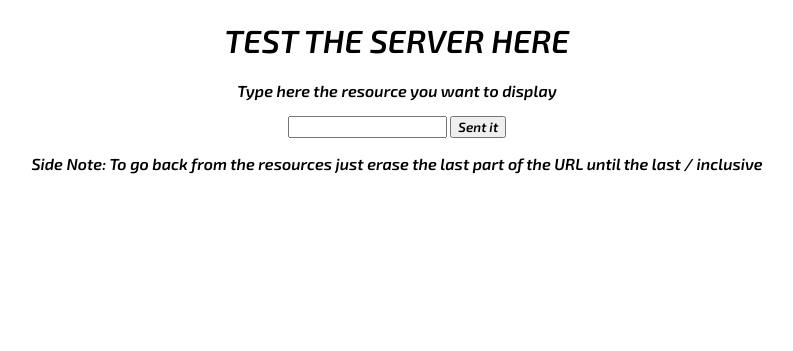
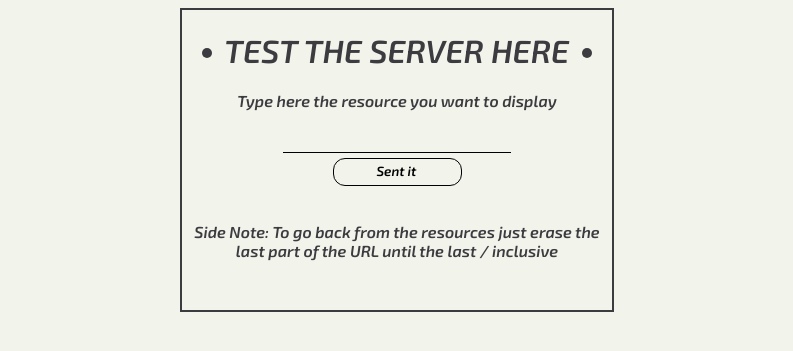
Before and after one commit to AngieMeG/AREP-T03, a web app: page / in a window 1280 px wide. Shown: the top 351 px of the page, without its empty margins (243-1036 px from the left). Run offline with its HTML, style and script files only (its server is not run), Linux system fonts and the light colour scheme; data that the repository does not hold is empty; some libraries are stand-ins or nearby versions.

Commit message:
Fix design form

```diff
--- a/src/main/resources/static/index.html
+++ b/src/main/resources/static/index.html
@@ -12,8 +12,11 @@
         <title>HTTP Server</title>
     </head>
     <body>
-        <h1> TEST THE SERVER HERE</h1>
+        <div class="container">
+            <div class="card">
+                <h1> <span class="dot"></span> TEST THE SERVER HERE <span class="dot"></span></h1>
                 <p>Type here the resource you want to display</p>
+                <div class="info-wrapper">
                     <input list="options" class="inputField">
                     <datalist id="options">
                         <option value="index.html"></option>
@@ -25,7 +28,10 @@
                         <option value="Eevee.png"></option>
                     </datalist>
                     <button id="submit">Sent it</button>
+                </div>
                 <p><strong>Side Note: </strong> To go back from the resources just erase the last part of the URL until the last / inclusive</p>
+            </div>
+        </div>
         <script src="https://ajax.googleapis.com/ajax/libs/jquery/2.1.1/jquery.min.js"></script>
         <script src="script.js"></script>
     </body>
--- a/src/main/resources/static/styles.css
+++ b/src/main/resources/static/styles.css
@@ -1,8 +1,7 @@
 :root{
-    --background--color: rgb(198, 209, 226);
-    --base--color: rgb(250, 211, 161);
-    --foreground--color: rgb(252,237, 218);
-    --shadow--color: rgb(223, 188, 147);
+    --background--color: rgb(242, 243, 235);
+    --base--color: rgb(242, 243, 235);
+    --border--color: rgb(60, 60, 64);
 }
 
 *{
@@ -10,5 +9,61 @@
 }
 
 body{
+    background-color: var(--background--color);
+    font-size: 100%;
+    align-items: center;
+    color: var(--border--color);
+    display: flex;
+    flex-direction: column;
+}
+
+.container{
+    position: relative;
+}
+
+.container .card{
+    background: var(--base--color);
     text-align: center;
+    width: 430px;
+    height: 300px;
+    border-style: solid;
+    border-width: 2px;
+    border-color: var(--border--color);
+    overflow: hidden;
 }
+
+.dot{
+    height: 10px;
+    width: 10px;
+    margin-left:0.2em;
+    margin-right:0.2em;
+    background-color: var(--border--color);
+    border-radius: 50%;
+    display: inline-block;
+    transform: translateY(-5px);
+}
+
+.info-wrapper {
+    display: flex;
+    flex-direction: column;
+    align-items: center;
+}
+
+input{
+    font-size: 20px;
+    background-color: transparent;
+    outline: none;
+    border-style: none;
+    border-bottom: solid 1px;
+}
+
+button{
+    background-color: transparent;
+    border-style: solid;
+    border-color: var(--border-color);
+    border-width: 1.2px;
+    border-radius: 12px;
+    padding: 0.3em 1.4em 0.4em 1.3em;
+    margin: 0.4em 0 1.5em 0;
+    width:30%;
+}
```
Lines whose indentation alone changed are shown as unchanged.
